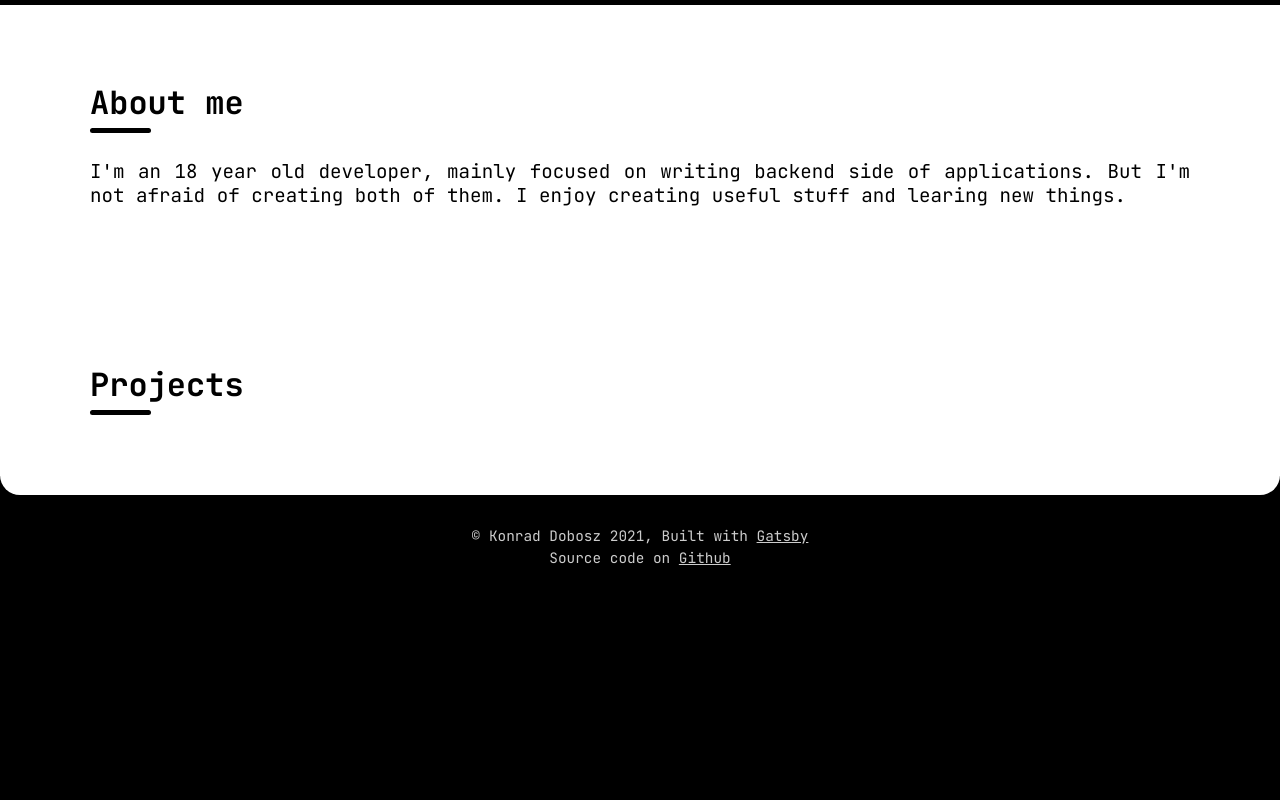
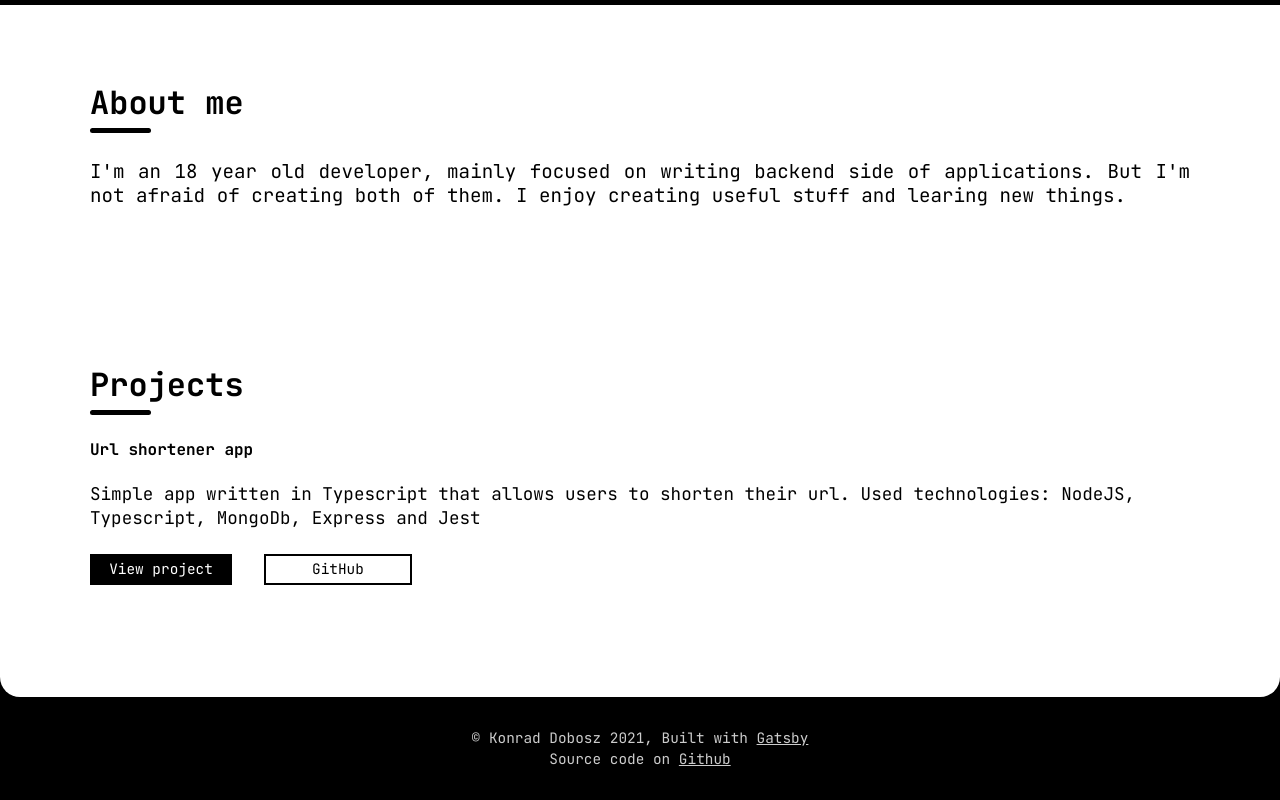
Before and after one commit to k-Dobosz/kdobosz.pl, a Gatsby site: page / in a window 1280 px wide. Shown: the part 795-1595 px from the top of the page. Before the commit the page ends 1393 px from the top, so only its background shows below. Built offline with nearby package versions, Linux system fonts and the light colour scheme; Gatsby itself is replaced by a stand-in of ours; grey boxes are pictures that could not be loaded.

Commit message:
Add a new project and fix header font size on smaller displays

```diff
--- a/src/components/header.js
+++ b/src/components/header.js
@@ -27,6 +27,10 @@ const StyledH1 = styled.h1`
 
   @media (max-width: 800px) {
     font-size: 2.5rem;
+  }
+
+  @media (max-width: 450px) {
+    font-size: 2rem;
   }
 `
 
@@ -58,6 +62,7 @@ const Header = () => {
     <StyledHeader>
       <GatsbyImage
         image={data.placeholderImage.childImageSharp.gatsbyImageData}
+        alt="Header background image"
         style={{ position: `initial`, height: `0`, width: `0` }} />
       <Container>
         <StyledH1 data-sal="slide-up" data-sal-duration="1000">
--- a/src/components/projects.js
+++ b/src/components/projects.js
@@ -8,6 +8,84 @@ const ProjectsH2 = styled.h2`
   margin-bottom: 0.5rem;
 `
 
+const ProjectContainer = styled.div``
+
+const Project = styled.div`
+  margin-top: 1.6rem;
+`
+
+const Description = styled.p`
+  font-size: 1.1rem;
+  line-height: 1.5rem;
+  margin-bottom: 1.5rem;
+`
+
+const Buttons = styled.div`
+  display: flex;
+  flex-direction: column;
+  margin-bottom: 2rem;
+
+  @media (min-width: 800px) {
+    flex-direction: row;
+  }
+`
+
+const ButtonDemo = styled.a`
+  background-color: #000;
+  border: 2px solid black;
+  font-size: 1.2rem;
+  text-align: center;
+  padding: calc(0.5rem - 2px) calc(1.2rem - 2px);
+  transition: color 0.2s ease, background-color 0.2s ease;
+  margin-bottom: 1rem;
+
+  &:hover {
+    color: #000;
+    background-color: #fff;
+
+    &:link, &:visited {
+      color: #000;
+    }
+  }
+
+  &:link, &:visited {
+    color: #fff;
+    text-decoration: none;
+  }
+
+  @media (min-width: 800px) {
+    font-size: 0.9rem;
+    margin-right: 2rem;
+    margin-bottom: 0;
+  }
+`
+
+const ButtonCode = styled.a`
+  border: 2px solid black;
+  font-size: 1.2rem;
+  text-align: center;
+  padding: calc(0.5rem - 2px) calc(3rem - 2px);
+  transition: color 0.2s ease-in-out, background-color 0.2s ease-in-out;
+
+  &:hover {
+    color: #fff;
+    background-color: #000;
+
+    &:link, &:visited {
+      color: #fff;
+    }
+  }
+
+  &:link, &:visited {
+    color: #000;
+    text-decoration: none;
+  }
+
+  @media (min-width: 800px) {
+    font-size: 0.9rem;
+  }
+`
+
 const Projects = () => (
   <Section id="projects">
     <Container>
@@ -15,6 +93,18 @@ const Projects = () => (
         Projects
       </ProjectsH2>
       <Separator data-sal="slide-up" data-sal-duration="1000" />
+      <ProjectContainer>
+        <Project>
+          <h4>Url shortener app</h4>
+          <Description>
+            Simple app written in Typescript that allows users to shorten their url. Used technologies: NodeJS, Typescript, MongoDb, Express and Jest
+          </Description>
+          <Buttons>
+            <ButtonDemo target="_blank" rel="noopener noreferrer" href="https://url-shortener-kdobosz.herokuapp.com/">View project</ButtonDemo>
+            <ButtonCode target="_blank" rel="noopener noreferrer" href="https://github.com/k-Dobosz/url-shortener">GitHub</ButtonCode>
+          </Buttons>
+        </Project>
+      </ProjectContainer>
     </Container>
   </Section>
 )
```
Also changed, not shown: package.json (+15 -12 lines), 1 other file.
